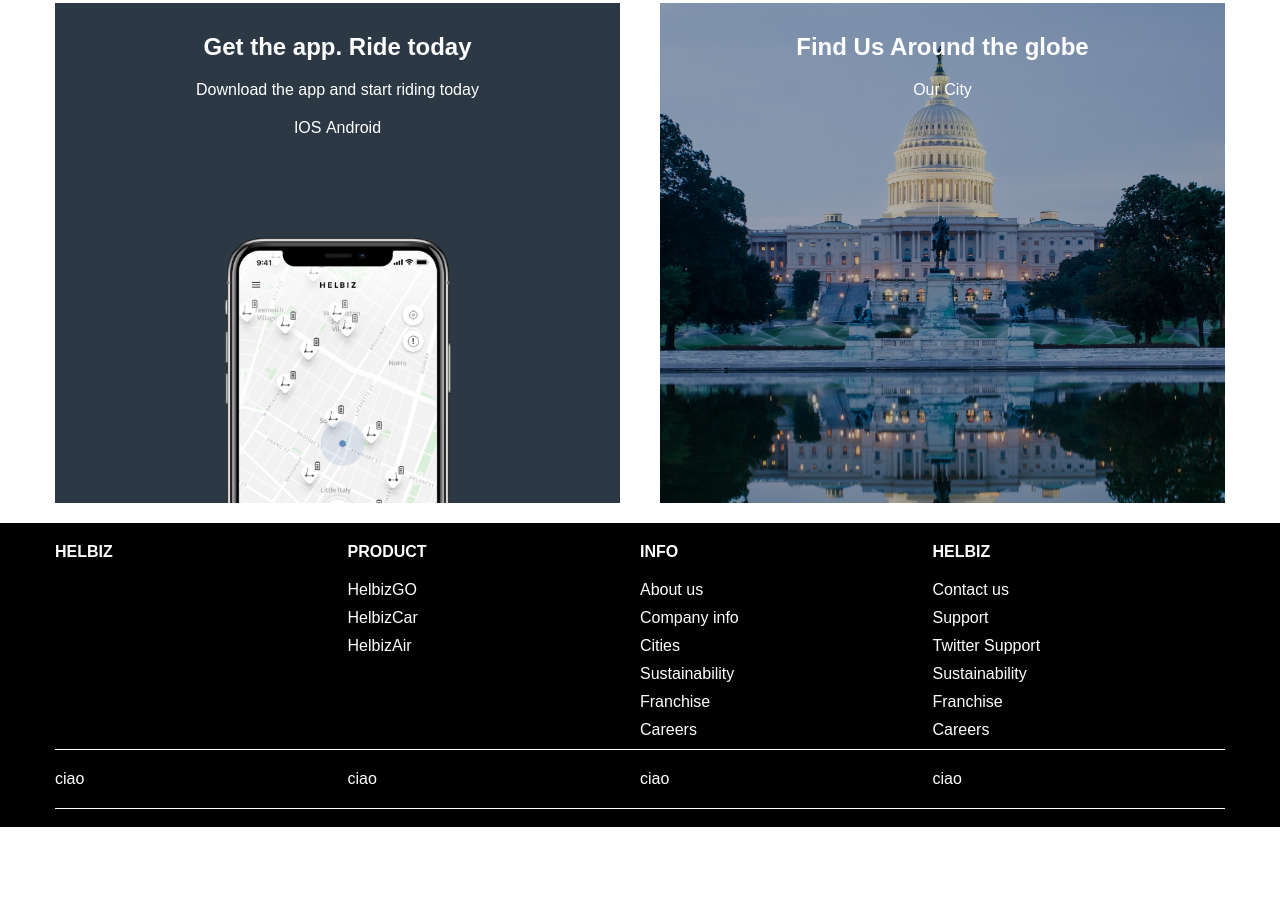
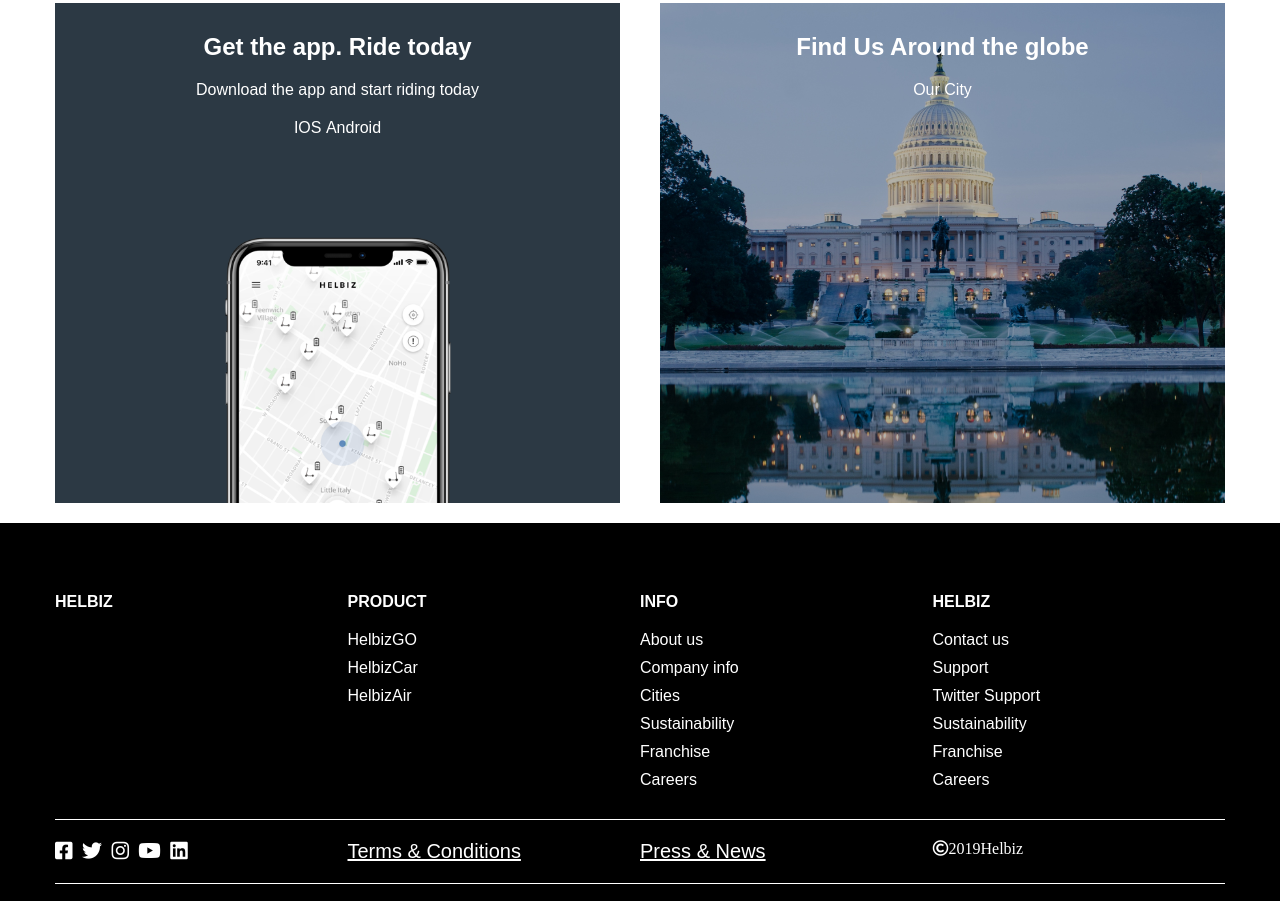
Before and after one commit to williamtruppi/html-css-helbiz, a plain HTML site: page index.html in a window 1280 px wide. Shown: the part 2307-3208 px from the top of the page. Before the commit the page ends 3134 px from the top, so only its background shows below. Drawn offline with Linux system fonts and the light colour scheme.

Commit message:
Footer Completato

```diff
--- a/assets/css/style.css
+++ b/assets/css/style.css
@@ -239,7 +239,12 @@ footer{
   color: white;
 }
 
+
 /* footer_links */
+
+#footer_links{
+  padding: 50px 0 20px 0;
+}
 
 #footer_links a{
   text-decoration: none;
@@ -255,6 +260,12 @@ footer{
   border-top: 1px solid white;
   border-bottom: 1px solid white;
   padding: 20px 0;
+}
+
+#footer_social a{
+  color: white;
+  margin-right: 5px;
+  font-size: 20px;
 }
 
 #footer_downloads{
--- a/index.html
+++ b/index.html
@@ -6,6 +6,7 @@
     <meta http-equiv="X-UA-Compatible" content="ie=edge">
     <link rel="stylesheet" href="assets/css/12-bool.css">
     <link rel="stylesheet" href="assets/css/style.css">
+    <link rel="stylesheet" href="https://cdnjs.cloudflare.com/ajax/libs/font-awesome/5.15.1/css/all.min.css" integrity="sha512-+4zCK9k+qNFUR5X+cKL9EIR+ZOhtIloNl9GIKS57V1MyNsYpYcUrUeQc9vNfzsWfV28IaLL3i96P9sdNyeRssA==" crossorigin="anonymous" />
     <title>Helbiz</title>
   </head>
   <body>
@@ -209,16 +210,20 @@
         <!-- footer social -->
         <div class="row" id="footer_social">
           <div class="col-lg-3">
-            ciao
+            <a href="#"><i class="fab fa-facebook-square"></i></a>
+            <a href="#"><i class="fab fa-twitter"></i></a>
+            <a href="#"><i class="fab fa-instagram"></i></a>
+            <a href="#"><i class="fab fa-youtube"></i></a>
+            <a href="#"><i class="fab fa-linkedin"></i></a>
           </div>
           <div class="col-lg-3">
-            ciao
+            <a href="#">Terms & Conditions</a>
           </div>
           <div class="col-lg-3">
-            ciao
+            <a href="#">Press & News</a>
           </div>
           <div class="col-lg-3">
-            ciao
+            <i class="far fa-copyright">2019Helbiz</i>
           </div>
         </div>
 
```
